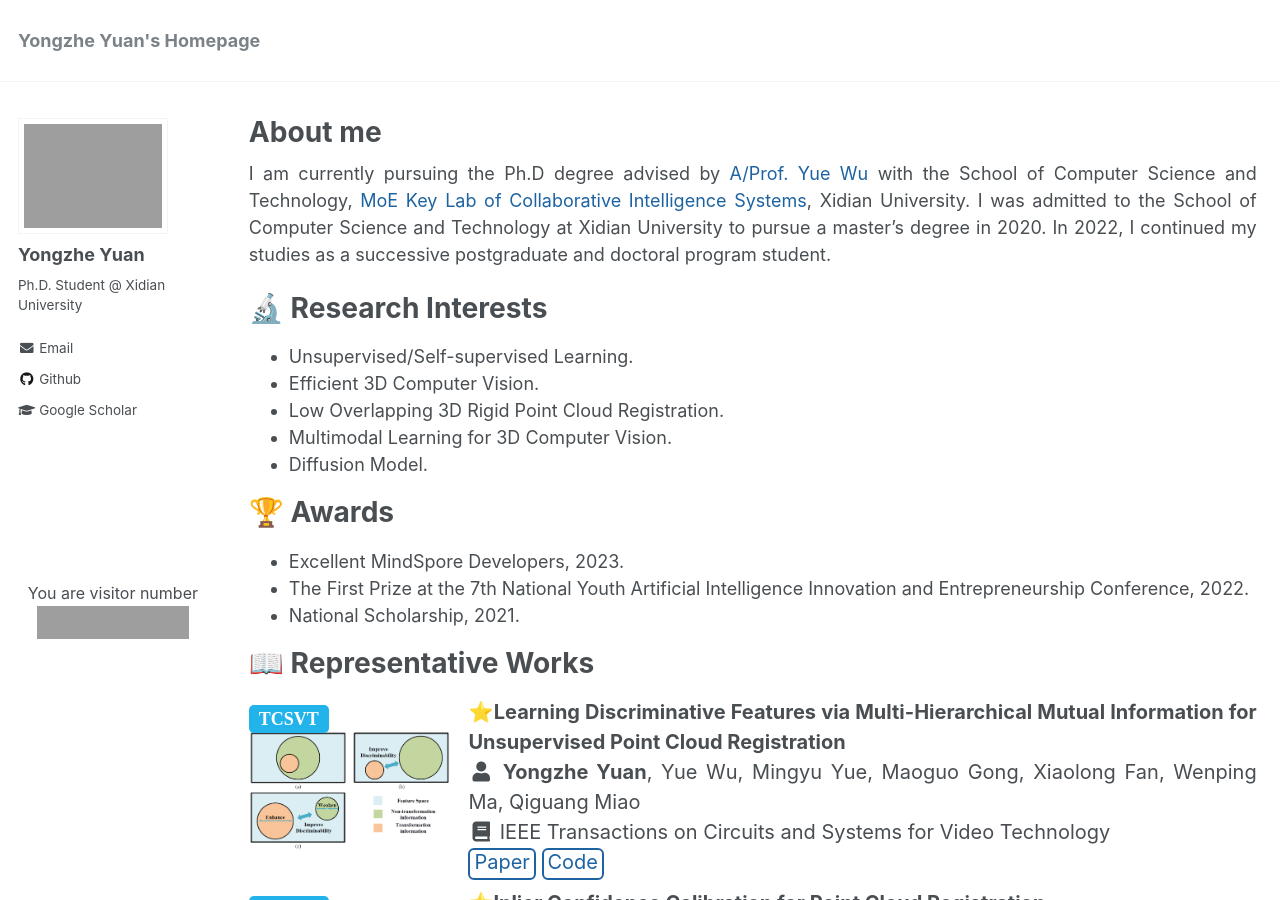
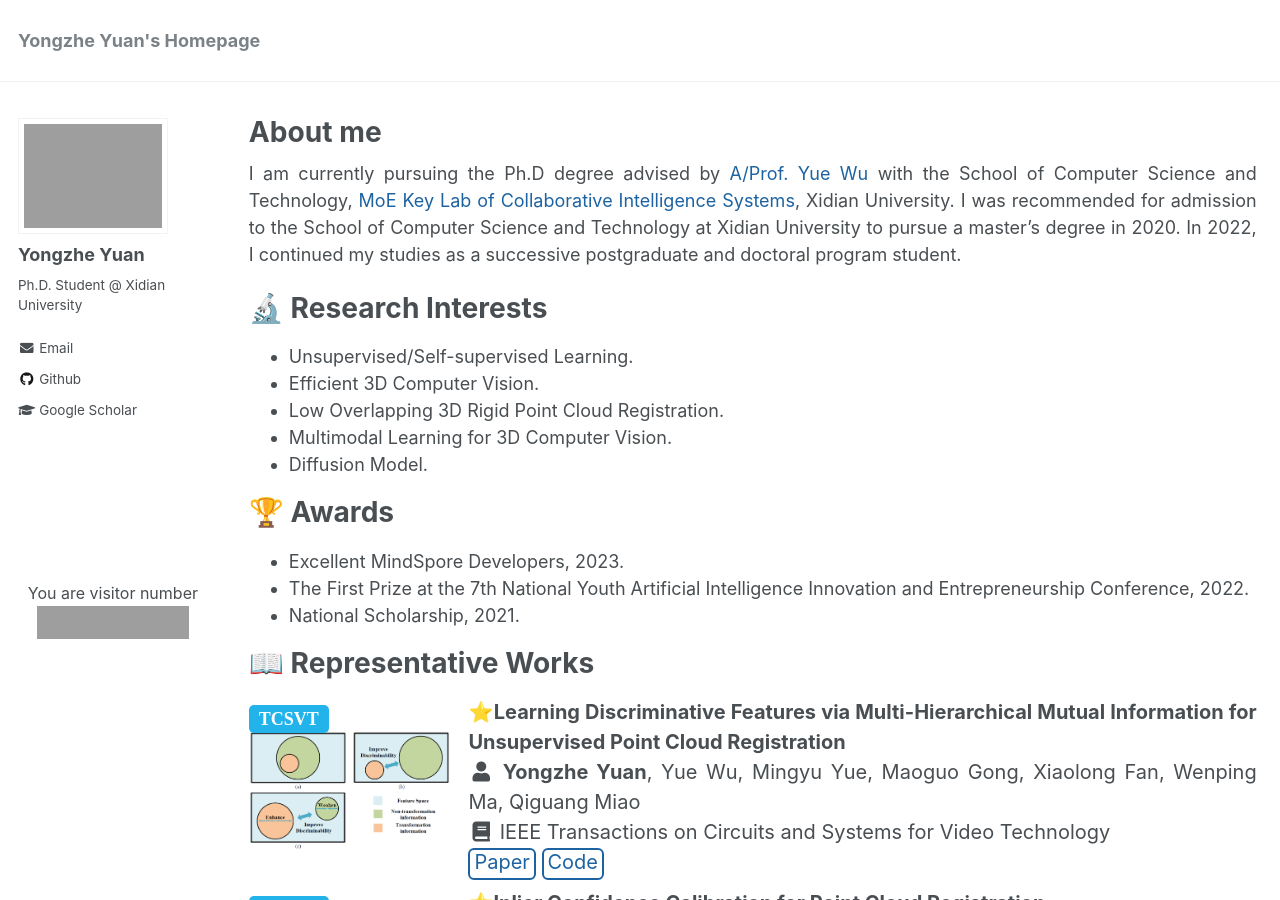
Before and after one commit to YYZMARS/YYZMARS.github.io, a Jekyll site: the page built from _pages/home.md, in a window 1280 px wide and 900 px high. Built offline with Jekyll 4.4.1, drawn with Linux system fonts in a browser that asks for light colours; a script that is not in the unit is left out; grey boxes are pictures that could not be loaded.

Commit message:
Update home.md

```diff
--- a/_pages/home.md
+++ b/_pages/home.md
@@ -8,7 +8,7 @@ redirect_from:
   - /home.html
 ---
 
-I am currently pursuing the Ph.D degree advised by [A/Prof. Yue Wu](https://web.xidian.edu.cn/wuyue/) with the School of Computer Science and Technology, [MoE Key Lab of Collaborative Intelligence Systems](https://cois.xidian.edu.cn/), Xidian University. I was admitted to the School of Computer Science and Technology at Xidian University to pursue a master's degree in 2020. In 2022, I continued my studies as a successive postgraduate and doctoral program student.
+I am currently pursuing the Ph.D degree advised by [A/Prof. Yue Wu](https://web.xidian.edu.cn/wuyue/) with the School of Computer Science and Technology, [MoE Key Lab of Collaborative Intelligence Systems](https://cois.xidian.edu.cn/), Xidian University. I was recommended for admission to the School of Computer Science and Technology at Xidian University to pursue a master's degree in 2020. In 2022, I continued my studies as a successive postgraduate and doctoral program student.
 
 
 <h1>🔬 Research Interests</h1>
```
